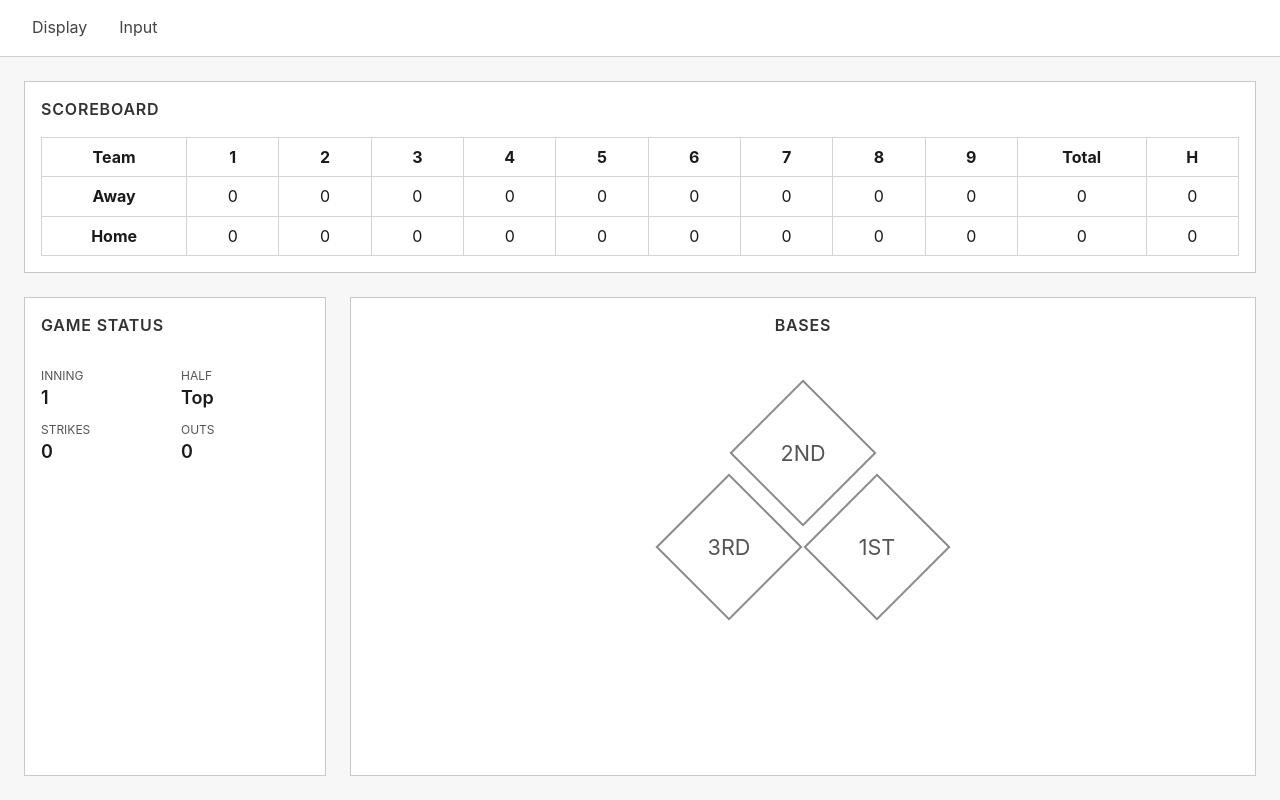
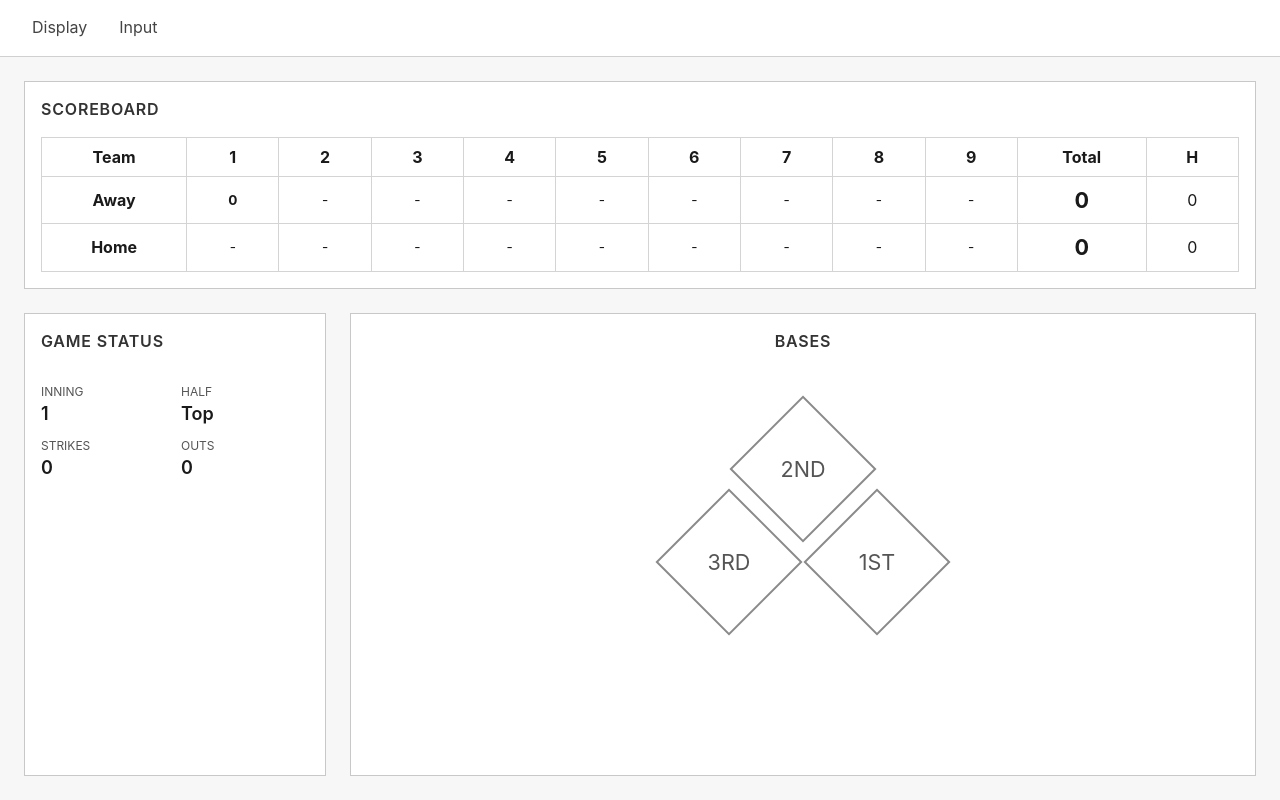
Before and after one commit to alexporasz/beerbaseball-app, a React (Vite) app: page / in a window 1280 px wide. Built offline with nearby package versions, Linux system fonts and the light colour scheme.

Commit message:
Improve scoreboard inning display

```diff
--- a/src/routes/Display.jsx
+++ b/src/routes/Display.jsx
@@ -11,6 +11,40 @@ export default function Display() {
 
   const awayTotal = scoreboard.away.reduce((total, value) => total + value, 0);
   const homeTotal = scoreboard.home.reduce((total, value) => total + value, 0);
+
+  const parsedInning = Number(inning);
+  const normalizedInning = Number.isFinite(parsedInning) ? parsedInning : 1;
+  const boundedInning = Math.min(Math.max(normalizedInning, 1), 9);
+  const currentInningIndex = boundedInning - 1;
+
+  const getInningCellState = (team, index) => {
+    const value = scoreboard?.[team]?.[index] ?? 0;
+    const inningNumber = index + 1;
+
+    if (index < currentInningIndex) {
+      return { display: value, isInProgress: false };
+    }
+
+    if (index > currentInningIndex) {
+      return { display: '-', isInProgress: false };
+    }
+
+    if (half === 'Top') {
+      if (team === 'away') {
+        return { display: value, isInProgress: true };
+      }
+      if (normalizedInning === inningNumber) {
+        return { display: '-', isInProgress: false };
+      }
+      return { display: value, isInProgress: false };
+    }
+
+    if (team === 'home') {
+      return { display: value, isInProgress: true };
+    }
+
+    return { display: value, isInProgress: false };
+  };
 
   return (
     <div className="display-grid">
@@ -33,18 +67,34 @@ export default function Display() {
             <tbody>
               <tr>
                 <th scope="row">Away</th>
-                {innings.map((inningNumber, index) => (
-                  <td key={inningNumber}>{scoreboard.away[index]}</td>
-                ))}
-                <td>{awayTotal}</td>
+                {innings.map((inningNumber, index) => {
+                  const { display, isInProgress } = getInningCellState('away', index);
+                  return (
+                    <td
+                      key={inningNumber}
+                      className={`inning-score${isInProgress ? ' in-progress' : ''}`}
+                    >
+                      {display}
+                    </td>
+                  );
+                })}
+                <td className="total-score">{awayTotal}</td>
                 <td>{hits.away}</td>
               </tr>
               <tr>
                 <th scope="row">Home</th>
-                {innings.map((inningNumber, index) => (
-                  <td key={inningNumber}>{scoreboard.home[index]}</td>
-                ))}
-                <td>{homeTotal}</td>
+                {innings.map((inningNumber, index) => {
+                  const { display, isInProgress } = getInningCellState('home', index);
+                  return (
+                    <td
+                      key={inningNumber}
+                      className={`inning-score${isInProgress ? ' in-progress' : ''}`}
+                    >
+                      {display}
+                    </td>
+                  );
+                })}
+                <td className="total-score">{homeTotal}</td>
                 <td>{hits.home}</td>
               </tr>
             </tbody>
--- a/src/styles/display.css
+++ b/src/styles/display.css
@@ -41,6 +41,19 @@
   min-width: 2.5rem;
 }
 
+.scoreboard-table td.inning-score {
+  font-size: 0.85rem;
+}
+
+.scoreboard-table td.inning-score.in-progress {
+  font-weight: 700;
+}
+
+.scoreboard-table td.total-score {
+  font-size: 1.35rem;
+  font-weight: 700;
+}
+
 .status-panel {
   grid-area: status;
 }
```
